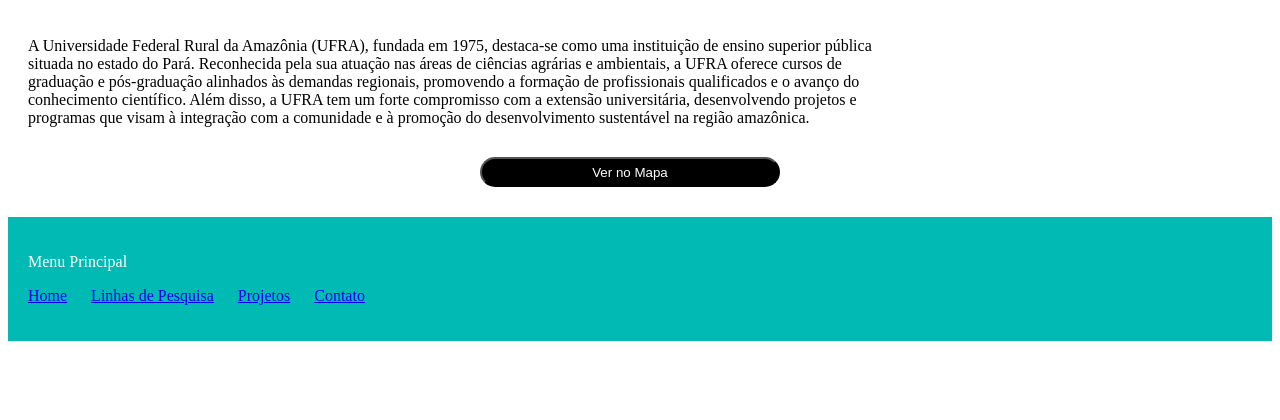
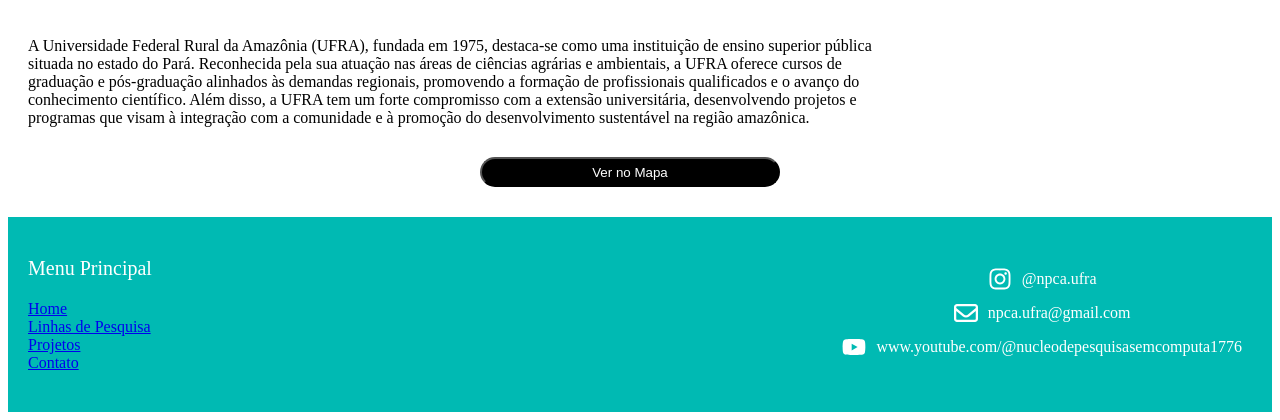
Before and after one commit to saraivanap/npca, a Django app: page / in a window 1280 px wide. Shown: the part 978-1398 px from the top of the page. Before the commit the page ends 1319 px from the top, so only its background shows below. Run offline with Django 5.2, Linux system fonts and the light colour scheme.

Commit message:
fix footer

```diff
--- a/core/static/css/style.css
+++ b/core/static/css/style.css
@@ -138,10 +138,11 @@ hr {
 .footer {
     margin-top: 30px;
     background-color: #00BAB3; /* cor de fundo */
-    color: #fff; /* cor do texto no */
-    padding: 20px; /* espaçamento interno do */
+    color: #fff; /* cor do texto */
+    padding: 20px; /* espaçamento interno */
     display: flex; /* exibe os elementos em linha */
     justify-content: space-between; /* alinha os itens nos extremos */
+    font-size: 20px;
 }
 
 .footer-menu ul {
@@ -150,26 +151,45 @@ hr {
 }
 
 .footer-menu ul li {
-    display: inline; /* exibe os itens em linha */
-    margin-right: 20px; /* adiciona espaçamento entre os itens */
+    display: block; /* exibe os itens em bloco */
+    margin-right: 30px; /* adiciona espaçamento entre os itens */
+    font-size: 16px;
 }
 
 .footer-menu ul li:last-child {
     margin-right: 0; /* remove a margem direita do último item */
+    color: #fff;
 }
 
-.social-icons a {
-    color: #fff; /* cor dos ícones de redes sociais */
-    text-decoration: none; /* remove sublinhado dos links */
-    margin-left: 10px; /* adiciona espaçamento entre os ícones */
+.social-icons {
+    margin-top: 30px;
+    display: flex;
+    flex-direction: column;
+    justify-content: flex-start; /* alinha na esquerda */
+    align-items: center;
+    fill: #fff;
 }
 
-.social-icons a:hover {
-    color: #000; /* altera a cor ao passar o mouse sobre os ícones */
+.social-icons div {
+    display: flex;
+    align-items: center;
+    margin-right: 10px; /* espaçamento entre itens */
+    margin-bottom: 10px;
+}
+
+.social-icons svg {
+    width: 24px;
+    height: 24px;
+    margin-right: 10px;
+}
+
+.social-icons .icon-text {
+    font-size: 16px;
 }
 
 /* texto de pesquisa */
 .text-pesquisa {
+    display: block;
     margin-top: none; /* espaçamento superior */
     padding: 20px; /* preenchimento interno */
 }
--- a/core/templates/index.html
+++ b/core/templates/index.html
@@ -109,10 +109,20 @@
         </ul>
     </div>
     <div class="social-icons">
-        <a href="#"><i class="fab fa-facebook-f"></i></a>
-        <a href="#"><i class="fab fa-twitter"></i></a>
-        <a href="#"><i class="fab fa-instagram"></i></a>
+        <div>
+            <svg xmlns="http://www.w3.org/2000/svg" viewBox="0 0 448 512"><!--!Font Awesome Free 6.5.1 by @fontawesome - https://fontawesome.com License - https://fontawesome.com/license/free Copyright 2024 Fonticons, Inc.--><path d="M224.1 141c-63.6 0-114.9 51.3-114.9 114.9s51.3 114.9 114.9 114.9S339 319.5 339 255.9 287.7 141 224.1 141zm0 189.6c-41.1 0-74.7-33.5-74.7-74.7s33.5-74.7 74.7-74.7 74.7 33.5 74.7 74.7-33.6 74.7-74.7 74.7zm146.4-194.3c0 14.9-12 26.8-26.8 26.8-14.9 0-26.8-12-26.8-26.8s12-26.8 26.8-26.8 26.8 12 26.8 26.8zm76.1 27.2c-1.7-35.9-9.9-67.7-36.2-93.9-26.2-26.2-58-34.4-93.9-36.2-37-2.1-147.9-2.1-184.9 0-35.8 1.7-67.6 9.9-93.9 36.1s-34.4 58-36.2 93.9c-2.1 37-2.1 147.9 0 184.9 1.7 35.9 9.9 67.7 36.2 93.9s58 34.4 93.9 36.2c37 2.1 147.9 2.1 184.9 0 35.9-1.7 67.7-9.9 93.9-36.2 26.2-26.2 34.4-58 36.2-93.9 2.1-37 2.1-147.8 0-184.8zM398.8 388c-7.8 19.6-22.9 34.7-42.6 42.6-29.5 11.7-99.5 9-132.1 9s-102.7 2.6-132.1-9c-19.6-7.8-34.7-22.9-42.6-42.6-11.7-29.5-9-99.5-9-132.1s-2.6-102.7 9-132.1c7.8-19.6 22.9-34.7 42.6-42.6 29.5-11.7 99.5-9 132.1-9s102.7-2.6 132.1 9c19.6 7.8 34.7 22.9 42.6 42.6 11.7 29.5 9 99.5 9 132.1s2.7 102.7-9 132.1z"/></svg>
+            <span class="icon-text">@npca.ufra</span>
+        </div>
+        <div>
+            <svg xmlns="http://www.w3.org/2000/svg" viewBox="0 0 512 512"><!--!Font Awesome Free 6.5.1 by @fontawesome - https://fontawesome.com License - https://fontawesome.com/license/free Copyright 2024 Fonticons, Inc.--><path d="M64 112c-8.8 0-16 7.2-16 16v22.1L220.5 291.7c20.7 17 50.4 17 71.1 0L464 150.1V128c0-8.8-7.2-16-16-16H64zM48 212.2V384c0 8.8 7.2 16 16 16H448c8.8 0 16-7.2 16-16V212.2L322 328.8c-38.4 31.5-93.7 31.5-132 0L48 212.2zM0 128C0 92.7 28.7 64 64 64H448c35.3 0 64 28.7 64 64V384c0 35.3-28.7 64-64 64H64c-35.3 0-64-28.7-64-64V128z"/></svg>
+            <span class="icon-text">npca.ufra@gmail.com</span>
+        </div>
+        <div>
+            <svg xmlns="http://www.w3.org/2000/svg" viewBox="0 0 576 512"><!--!Font Awesome Free 6.5.1 by @fontawesome - https://fontawesome.com License - https://fontawesome.com/license/free Copyright 2024 Fonticons, Inc.--><path d="M549.7 124.1c-6.3-23.7-24.8-42.3-48.3-48.6C458.8 64 288 64 288 64S117.2 64 74.6 75.5c-23.5 6.3-42 24.9-48.3 48.6-11.4 42.9-11.4 132.3-11.4 132.3s0 89.4 11.4 132.3c6.3 23.7 24.8 41.5 48.3 47.8C117.2 448 288 448 288 448s170.8 0 213.4-11.5c23.5-6.3 42-24.2 48.3-47.8 11.4-42.9 11.4-132.3 11.4-132.3s0-89.4-11.4-132.3zm-317.5 213.5V175.2l142.7 81.2-142.7 81.2z"/></svg>
+            <span class="icon-text">www.youtube.com/@nucleodepesquisasemcomputa1776</span>
+        </div>
     </div>
+
 </footer>
 
 </html>
```
Also changed, not shown: core/static/svg/email.svg (added), core/static/svg/instagram.svg (added), core/static/svg/youtube.svg (added).
